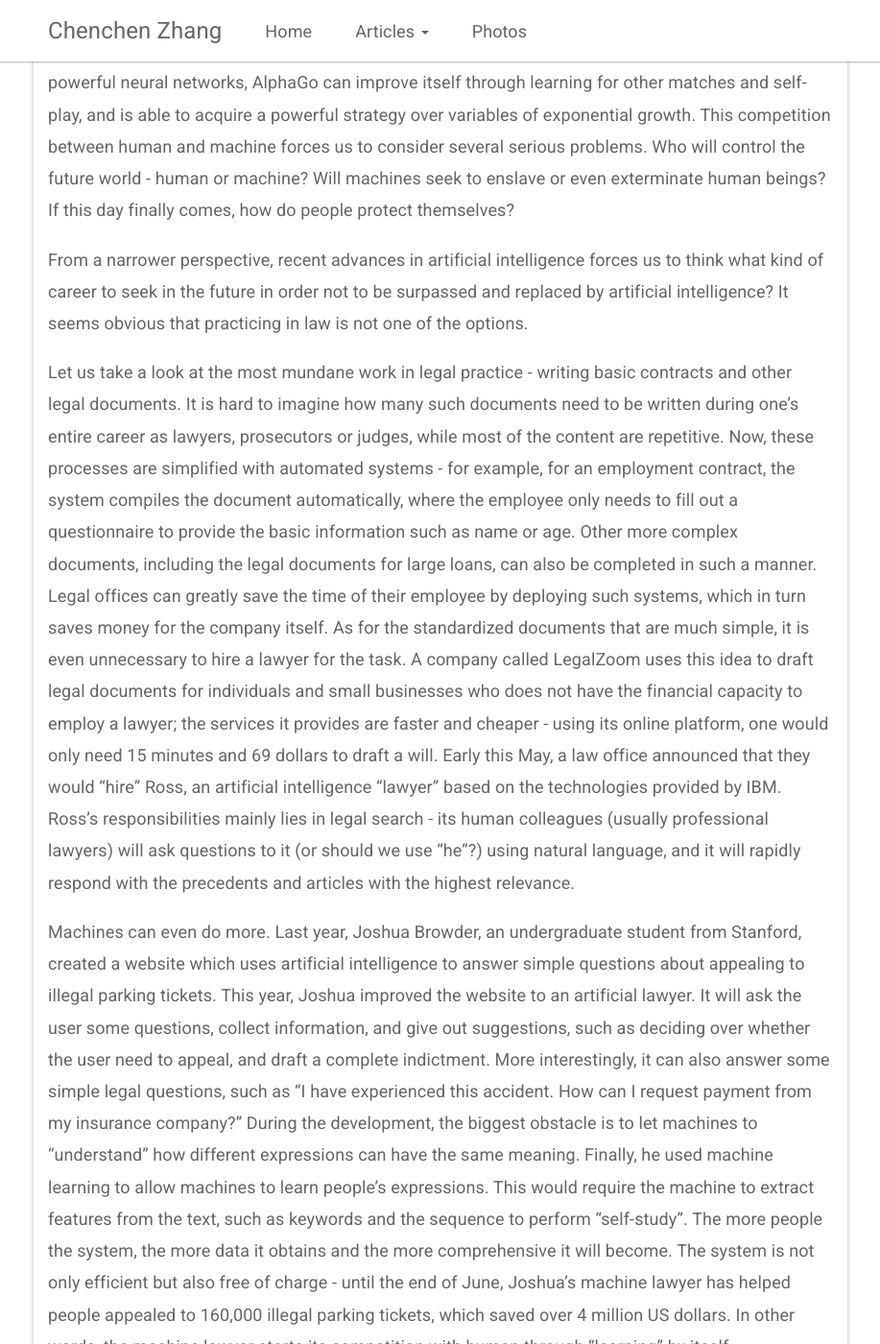
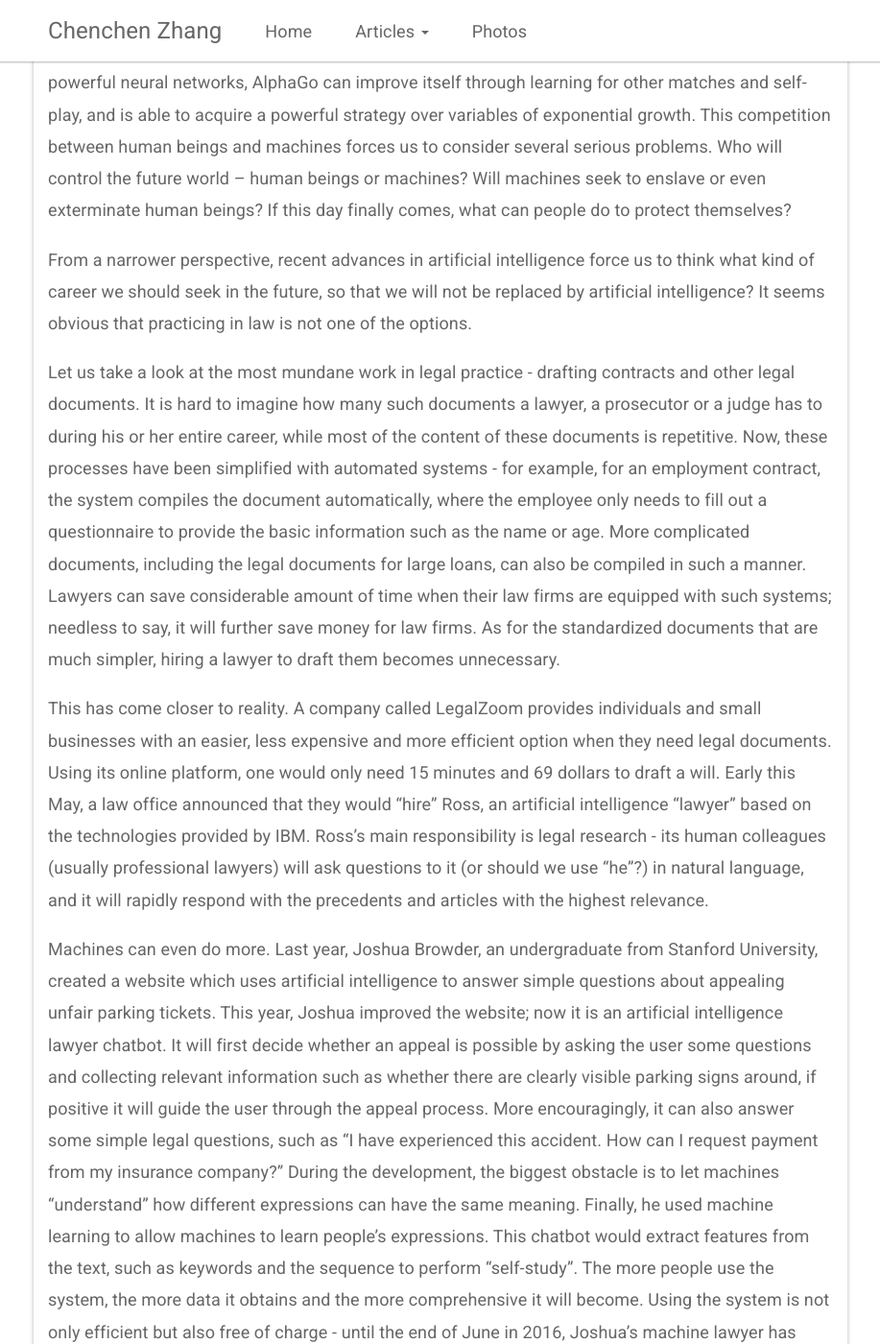
Before and after one commit to CeciliaZhang/-CeciliaZhang-.github-io, a Jekyll site: the page built from _posts/2016-10-1-artificial-intelligence.md, in a window 1280 px wide and 1400 px high, scrolled down 505 px. Shown: the whole window at 96% size, without its empty margins (35-952 px from the left). Built offline with Jekyll 4.4.1, drawn with Linux system fonts in a browser that asks for light colours; nearby versions of some CDN libraries; some of the changed text lies outside the part shown.

Commit message:
proofread

```diff
--- a/_posts/2016-10-1-artificial-intelligence.md
+++ b/_posts/2016-10-1-artificial-intelligence.md
@@ -6,77 +6,22 @@ author: Chenchen Zhang
 
 > This article was published in Chinese; here I translated it into English.
 
-One of the most influential events across the world this March would be the Go match between Lee Sedol,
-one of the world’s top Go players, and AlphaGo, a specialized artificial intelligence (AI) for Go
-developed by Google DeepMind. At first, people were astonished at how well AlphaGo played; then
-they were frightened by it, as the AI beats the world champion at 4:1. People once thought that Go was
-the most complicated board game ever designed, and that computers would never be able to beat the best
-human players, simply because the computational resources required to find a best move is ten of the
-six hundred power. Equipped with Monte Carlo Tree Search algorithm and two powerful neural networks,
-AlphaGo can improve itself through learning for other matches and self-play, and is able to acquire a
-powerful strategy over variables of exponential growth. This competition between human and machine
-forces us to consider several serious problems. Who will control the future world - human or machine?
-Will machines seek to enslave or even exterminate human beings? If this day finally comes, how do
-people protect themselves?
+One of the most gripping events across the world this March would be the Go match between Lee Sedol, one of the world’s top Go players, and AlphaGo, a specialized artificial intelligence (AI) for Go developed by Google DeepMind. At first, people were astonished at how well AlphaGo played; then they were frightened by it, as the AI beats the world champion at 4:1. People once thought that Go was the most complicated board game ever designed, and that computers would never be able to beat the best human players, simply because the computational resources required to find a best move is ten of the six hundred power. Equipped with Monte Carlo Tree Search algorithm and two powerful neural networks, AlphaGo can improve itself through learning for other matches and self-play, and is able to acquire a powerful strategy over variables of exponential growth. This competition between human beings and machines forces us to consider several serious problems. Who will control the future world – human beings or machines? Will machines seek to enslave or even exterminate human beings? If this day finally comes, what can people do to protect themselves?
 
+From a narrower perspective, recent advances in artificial intelligence force us to think what kind of career we should seek in the future, so that  we will not be replaced by artificial intelligence? It seems obvious that practicing in law is not one of the options.
 
-From a narrower perspective, recent advances in artificial intelligence forces us to think what kind
-of career to seek in the future in order not to be surpassed and replaced by artificial intelligence?
-It seems obvious that practicing in law is not one of the options.
+Let us take a look at the most mundane work in legal practice - drafting contracts and other legal documents. It is hard to imagine how many such documents a lawyer, a prosecutor or a judge has to during his or her entire career, while most of the content of these documents is repetitive. Now, these processes have been simplified with automated systems - for example, for an employment contract, the system compiles the document automatically, where the employee only needs to fill out a questionnaire to provide the basic information such as the name or age. More complicated documents, including the legal documents for large loans, can also be compiled in such a manner. Lawyers can save considerable amount of time when their law firms are equipped with such systems; needless to say, it will further save  money for law firms. As for the standardized documents that are much simpler, hiring a lawyer to draft them becomes unnecessary.
 
+This has come closer to reality. A company called LegalZoom provides individuals and small businesses with an easier, less expensive and more efficient option when they need legal documents. Using its online platform, one would only need 15 minutes and 69 dollars to draft a will. Early this May, a law office announced that they would “hire” Ross, an artificial intelligence “lawyer” based on the technologies provided by IBM. Ross’s main responsibility is legal research - its human colleagues (usually professional lawyers) will ask questions to it (or should we use “he”?) in natural language, and it will rapidly respond with the precedents and articles with the highest relevance.
 
-Let us take a look at the most mundane work in legal practice - writing basic contracts and other
-legal documents. It is hard to imagine how many such documents need to be written during one’s entire
-career as lawyers, prosecutors or judges, while most of the content are repetitive. Now, these processes
-are simplified with automated systems - for example, for an employment contract, the system compiles
-the document automatically, where the employee only needs to fill out a questionnaire to provide the
-basic information such as name or age. Other more complex documents, including the legal documents
-for large loans, can also be completed in such a manner. Legal offices can greatly save the time of their employee by deploying such systems, which in turn saves money for the company itself. As for the standardized documents that are much simple, it is even unnecessary to hire a lawyer for the task. A company called LegalZoom uses this idea to draft legal documents for individuals and small businesses who does not have the financial capacity to employ a lawyer; the services it provides are faster and cheaper - using its online platform, one would only need 15 minutes and 69 dollars to draft a will. Early this May, a law office announced that they would “hire” Ross, an artificial intelligence “lawyer” based on the technologies provided by IBM. Ross’s responsibilities mainly lies in legal search - its human colleagues (usually professional lawyers) will ask questions to it (or should we use “he”?) using natural language, and it will rapidly respond with the precedents and articles with the highest relevance.
+Machines can even do more. Last year, Joshua Browder, an undergraduate from Stanford University, created a website which uses artificial intelligence to answer simple questions about appealing unfair parking tickets. This year, Joshua improved the website; now it is an artificial intelligence lawyer chatbot. It will first decide whether an appeal is possible by asking the user some questions and collecting relevant information such as whether there are clearly visible parking signs around, if positive it will guide the user through the appeal process. More encouragingly, it can also answer some simple legal questions, such as “I have experienced this accident. How can I request payment from my insurance company?” During the development, the biggest obstacle is to let machines “understand” how different expressions can have the same meaning. Finally, he used machine learning to allow machines to learn people’s expressions. This chatbot would extract features from the text, such as keywords and the sequence to perform “self-study”. The more people use the system, the more data it obtains and the more comprehensive it will become. Using the system is not only efficient but also free of charge - until the end of June in 2016, Joshua’s machine lawyer has helped people successfully appeal 160,000 unfair parking tickets, which saved over 4 million US dollars. In other words, the machine lawyer starts its competition with human lawyers through “learning” by itself.
 
+Creations of this kind are unprecedented. The obstacles people once assumed to be insurmountable during the legal automation will be overcame in the near future. There are two key technologies for these tasks - one is the natural language processing capabilities that the machines have yet to fully possess, the other is the expressing “the ability of thinking as lawyers” in the form of algorithms, which legal practitioners always take pride in. The only problem between the prospect and reality is how developers can obtain a variety of datasets under the monopoly of publishers such as Thomson Reuters and Elsevier. Some companies are already making efforts to fix the problem. A company named Ravel is cooperating with the Harvard Law School Library, scanning and uploading almost all the judicial decisions in American history. Searching for the results is free - the premium is only required for more complex analysis tools. The database is still being compiled.
 
-Machines can even do more. Last year, Joshua Browder, an undergraduate student from Stanford, created
-a website which uses artificial intelligence to answer simple questions about appealing to illegal parking tickets. This year, Joshua improved the website to an artificial lawyer. It will ask the user some questions, collect information, and give out suggestions, such as deciding over whether the user need to appeal, and draft a complete indictment. More interestingly, it can also answer some simple legal questions, such as “I have experienced this accident. How can I request payment from my insurance company?” During the development, the biggest obstacle is to let machines to “understand” how different expressions can have the same meaning. Finally, he used machine learning to allow machines to learn people’s expressions. This would require the machine to extract features from the text, such as keywords and the sequence to perform “self-study”. The more people the system, the more data it obtains and the more comprehensive it will become. The system is not only efficient but also free of charge - until the end of June, Joshua’s machine lawyer has helped people appealed to 160,000 illegal parking tickets, which saved over 4 million US dollars. In other words, the machine lawyer starts its competition with human through “learning” by itself.
+Now, Joshua’s system has made a huge step in terms of natural language processing and expressing “the ability of thinking like lawyers” in the form of algorithms . These two factors will no longer be obstacles in the near future, especially when artificial intelligences with the capacity of AlphaGo become widely utilized. And the foreseeable development of open-sourcing that allows the legislation, precedents and standard documents of every country to be accessible online will break the monopoly posed by publishers. Legal practitioners, at least people who depend on law to make a living, can no longer feel safe under the shield of the expensive legal databases.
 
+No matter whether we are willing to believe or not, we must accept this possibility, that machines will take over most of the work done by today’s legal practitioners. They will never get tired, they work more efficiently, they do not demand promotions or pay raises, and are impartial and incorruptible. The lawyers will still be needed at court, but the demand for junior level lawyers will be significantly reduced. As for judges and prosecutors, given that the judgment of machines might not be trusted by the public but at least it can serve as a reference point, the demand for judges and prosecutors will also decline.
 
-These kind of creations are revolutionary. The insurmountable obstacles people once believed during
-the automation of law practices will be overcomed in the near future. There are two key technologies
-for these tasks - one is the natural language processing capabilities that the machines have yet to
-fully possess, the other is the expressing in terms of algorithms “the ability to think as lawyers”,
-which legal practitioners take pride in. The only problem between prospect and reality is how developers
-can obtain a variety of datasets under the monopoly of publishers such as Thomson Reuters and Elsevier.
-Some companies are already pushing towards this directions. A company named Ravel is cooperating with the
-Harvard Law School Library, to scan and upload almost all the judicial decisions in American history.
-Searching for the results is free - the premium is only required for more complex analysis tools.
-The database is still being compiled.
+These revolutionary changes will indeed frighten law school students. But from another perspective, law itself never functions of providing law students with a means of livelihood; it never does. One of the most important functions of law is to help people resolve conflicts. And if artificial intelligences can resolve conflicts more effectively, more efficiently and cost less, why is it not a good sign? Take Joshua’s artificial intelligence lawyer chatbot as an example, it can now provide legal aid to homeless people in the United Kingdom, helping them to get temporary shelter aside from helping people appeal parking tickests, starting from this August. This AI tidal wave might cause many law students to become unemployed, but will benefit the masses as a whole.
 
-
-Now, Joshua’s system has made a huge step in terms of natural language processing and algorithms
-that “think like lawyers”. These two factors will no longer be obstacles in the near future, especially
-when artificial intelligence technology such as AlphaGo is widely utilized. And open-sourcing allows
-the law, precedents and standard documents of every country can be accessible and breaks the monopoly
-posed by publishers. Legal practitioners, at least people who use law to make a living, can no longer
-feel safe under the protection of the expensive legal databases.
-
-
-Regardless of our expectations, we must admit one possibility that machines will take over most of
-the work done by legal practitioners. They will never get tired, are more efficient, does not require
-promotions or pay raises, and are more selfless. The lawyers will still be need at court, but the requirements
-for junior level lawyers will be greatly reduced. As for judges and prosecutors, the judgement of machine might
-not be trusted by the public, but at least it can serve as a reference; the need for judges and prosecutors
-will also decline.
-
-
-These revolutionary changes will indeed frighten law school students. But from another perspective, the
-existence of law itself is not intended for providing law students a means to survive, which is never the social
-function of law. One of the most important function of the social function of law is to help people resolve conflicts.
-And if the development of artificial intelligence can allow conflicts to be resolved more effectively and less
-expensive, why is it not a good sign? Take Joshua’s machine lawyer as an example. Up until this August, the
-machine lawyer can not only make appeals against illegal parking tickets, but also provide efficient legal
-assistance for homeless people in the United Kingdom. This tidal wave of artificial intelligence might
-cause law school students to become unemployed, but will benefit the masses as a whole.
-
-
-Meanwhile, to ensure its survival, law education must discard its old practice teaching simple legal rules,
-and adopt new discussions over complex policy research and political problems where the boundary of rules
-are blurry. These discussions are what the mainstream law education has been avoiding all the time. Only
-through these transformations will the traditional and young subject of law come to a new life.
+Meanwhile, to ensure its survival, legal education must discard its old practice of focusing on statutory interpretation and applying precedents, and discuss policies and politics where the rules are blurry. These discussions are what the mainstream legal education in China has been avoiding all the time. Only through these transformations will legal education show new signs of life.
```
